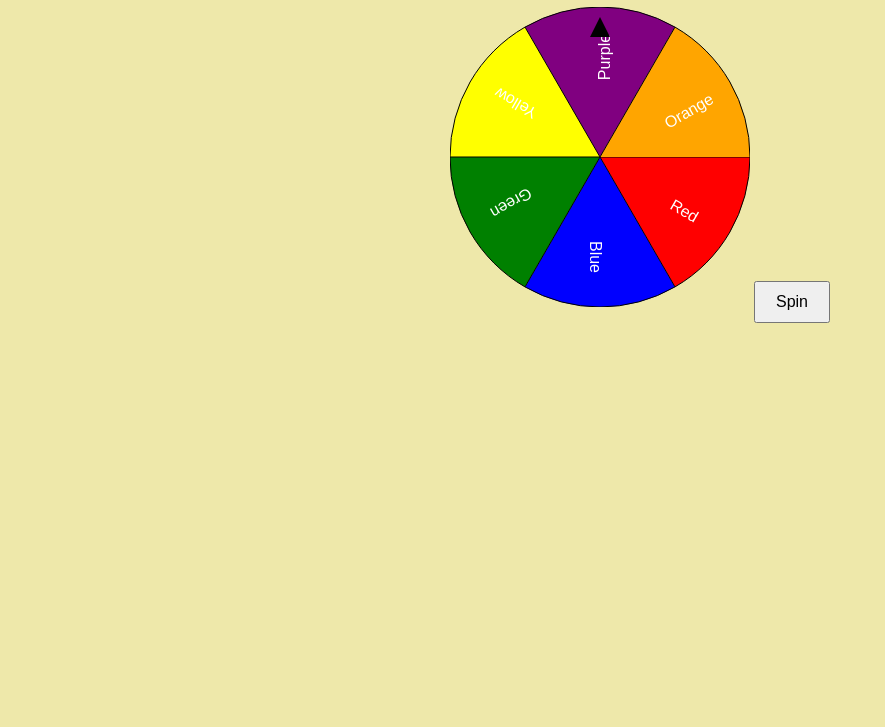
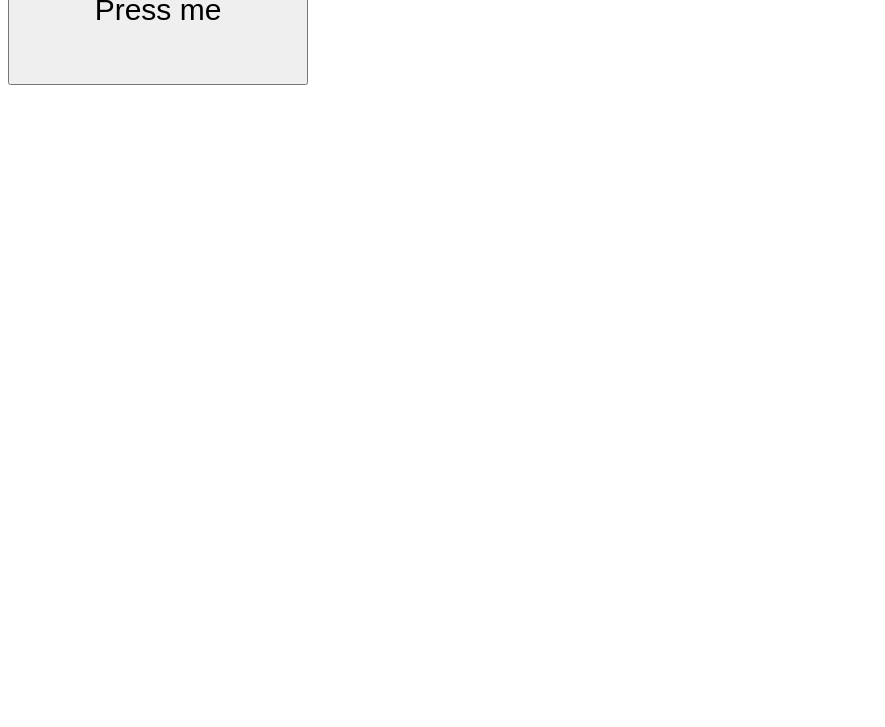
Before and after one commit to peterme12345/Minigame, a plain HTML site: page index.html in a window 1280 px wide. Shown: the part 73-800 px from the top of the page, without its empty margins (0-885 px from the left). Drawn offline with Linux system fonts and the light colour scheme.

Commit message:
practicing

```diff
--- a/index.html
+++ b/index.html
@@ -7,13 +7,9 @@
     <title>Minigame</title>
   </head>
   <body>
-    <h1>Spin</h1>
-    <div class="wheel-container">
-      <div class="arrow" id="arrow"></div>
-      <canvas id="wheelCanvas" width="300" height="300"></canvas>
+    <div class="game">
+      <button class="button" id="button">Press me</button>
     </div>
-    <button class="button" onclick="spinWheel()">Spin</button>
-    <div class="result" id="result"></div>
     <script src="script.js"></script>
   </body>
 </html>
--- a/script.js
+++ b/script.js
@@ -1,77 +1,5 @@
-const canvas = document.getElementById("wheelCanvas");
-const ctx = canvas.getContext("2d");
-const arrow = document.getElementById("arrow");
+const button = document.getElementById("button");
 
-const sections = ["Red", "Blue", "Green", "Yellow", "Purple", "Orange"];
-const colors = [
-  "#FF0000",
-  "#0000FF",
-  "#008000",
-  "#FFFF00",
-  "#800080",
-  "#FFA500",
-];
-
-let angle = 0;
-let spinning = false;
-let spinSpeed = 0;
-let spinAcceleration = 20;
-let spinDeceleration = 0.98;
-
-function drawWheel() {
-  const sectionAngle = (2 * Math.PI) / sections.length;
-  ctx.clearRect(0, 0, canvas.width, canvas.height);
-
-  ctx.save();
-  ctx.translate(150, 150);
-  ctx.rotate((angle * Math.PI) / 180);
-
-  for (let i = 0; i < sections.length; i++) {
-    ctx.beginPath();
-    ctx.moveTo(0, 0);
-    ctx.arc(0, 0, 150, i * sectionAngle, (i + 1) * sectionAngle);
-    ctx.fillStyle = colors[i];
-    ctx.fill();
-    ctx.stroke();
-    ctx.closePath();
-
-    ctx.save();
-    ctx.fillStyle = "white";
-    ctx.font = "16px Arial";
-    ctx.rotate(i * sectionAngle + sectionAngle / 2);
-    ctx.translate(100, 10);
-    ctx.fillText(sections[i], -ctx.measureText(sections[i]).width / 2, 0);
-    ctx.restore();
-  }
-
-  ctx.restore();
-}
-
-function spinWheel() {
-  if (spinning) return;
-  spinning = true;
-  spinSpeed = Math.random() * 20 + 30;
-  requestAnimationFrame(animateSpin);
-}
-
-function animateSpin() {
-  if (spinSpeed > 0.1) {
-    angle += spinSpeed;
-    spinSpeed *= spinDeceleration;
-    drawWheel();
-    requestAnimationFrame(animateSpin);
-  } else {
-    spinning = false;
-    let finalAngle = angle % 360;
-
-    const sectionAngle = 360 / sections.length;
-    let adjustedAngle = (finalAngle + sectionAngle / 2) % 360;
-
-    let sectionIndex = Math.floor(adjustedAngle / sectionAngle);
-
-    document.getElementById("result").innerText =
-      "You landed on: " + sections[sectionIndex];
-  }
-}
-
-drawWheel();
+button.onclick = function () {
+  alert("YOLO");
+};
--- a/style.css
+++ b/style.css
@@ -1,34 +1,10 @@
-body {
-  background-color: palegoldenrod;
-  text-align: center;
+.button {
+  height: 150px;
+  width: 300px;
+  cursor: pointer;
+  font-size: 30px;
 }
 
-.wheel-container {
-  position: relative;
-  display: inline-block;
+.button:hover {
+  background-color: yellow;
 }
-
-.button {
-  margin-top: 20px;
-  padding: 10px 20px;
-  font-size: 16px;
-  cursor: pointer;
-}
-
-.result {
-  margin-top: 20px;
-  font-size: 20px;
-  font-weight: bold;
-}
-
-.arrow {
-  position: absolute;
-  top: 10px;
-  left: 50%;
-  transform: translateX(-50%);
-  width: 0;
-  height: 0;
-  border-left: 10px solid transparent;
-  border-right: 10px solid transparent;
-  border-bottom: 20px solid black;
-}
```
